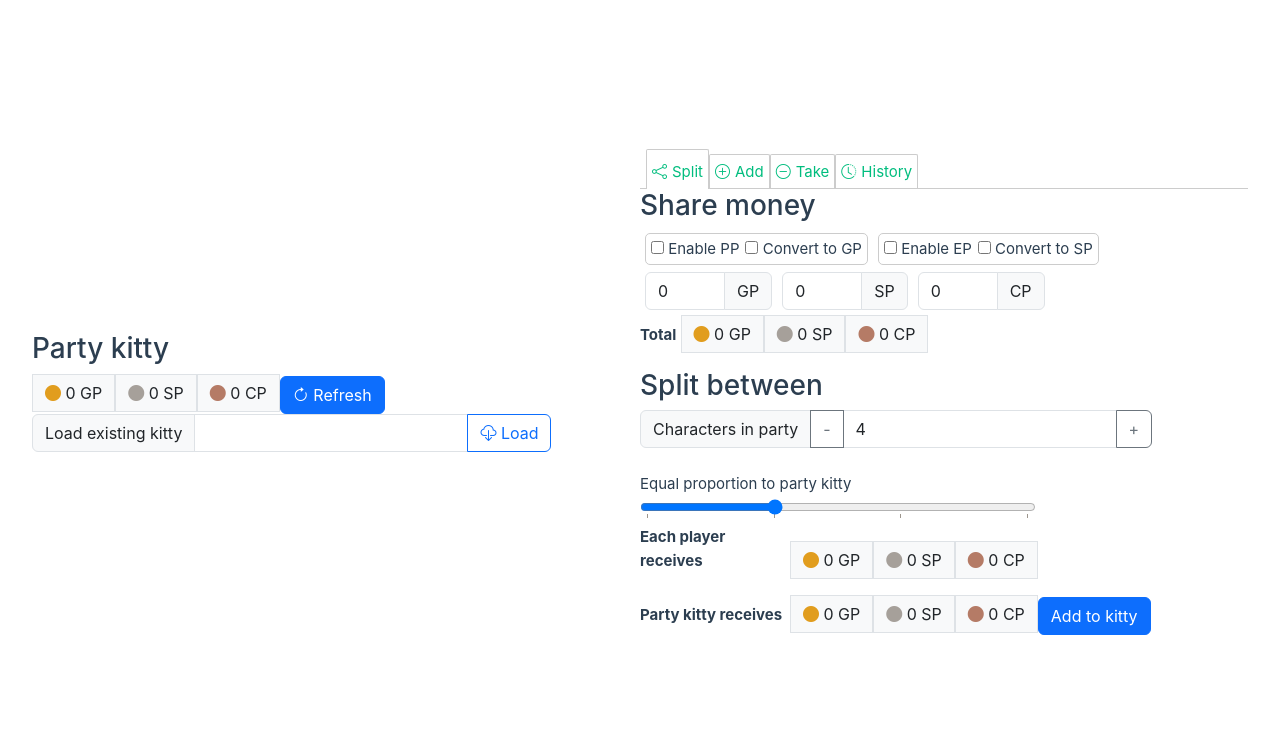
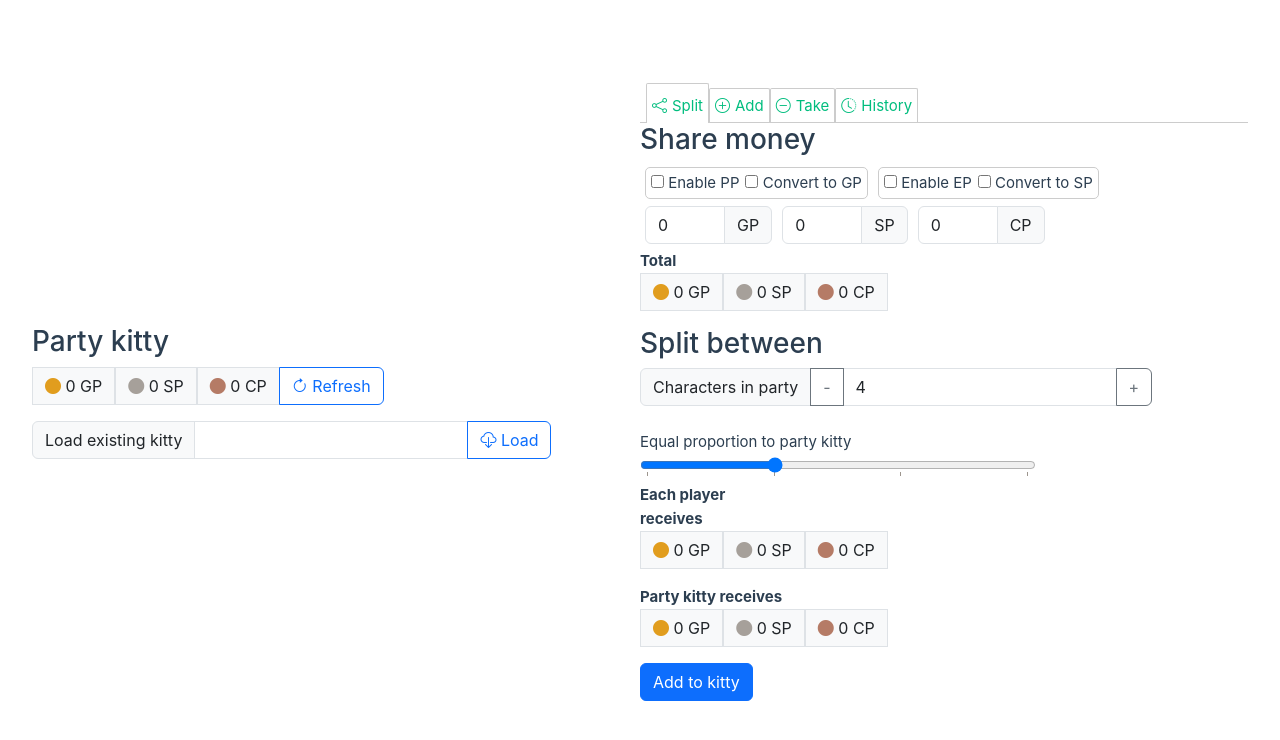
Before and after one commit to Trantion897/party-kitty, a Vue app: page / in a window 1280 px wide. Shown: the top 740 px of the page. Built offline with nearby package versions, Linux system fonts and the light colour scheme.

Commit message:
Integrate refresh button with MoneyDisplay component's slot

```diff
--- a/src/components/TheKitty.vue
+++ b/src/components/TheKitty.vue
@@ -13,8 +13,9 @@ const currencyStore = useCurrencyStore();
 <template>
 	<section>
 		<h3>Party kitty</h3>
-		<money-display :amount="kittyStore.total"></money-display>
-		<refresh-button></refresh-button>
+		<money-display :amount="kittyStore.total">
+			<refresh-button></refresh-button>
+		</money-display>
 		<load-kitty></load-kitty>
 	</section>
 </template>
--- a/src/components/pages/KittyHistory.vue
+++ b/src/components/pages/KittyHistory.vue
@@ -23,3 +23,9 @@ const kittyStore = useKittyStore();
         </ol>
     </section>
 </template>
+
+<style scoped>
+    ol li .mb-3 {
+        margin-bottom:0.3em !important;
+    }
+</style>
--- a/src/components/widgets/RefreshButton.vue
+++ b/src/components/widgets/RefreshButton.vue
@@ -8,5 +8,13 @@
 </script>
 
 <template>
-	<button type="button" class="refresh btn btn-primary bi bi-arrow-clockwise" @click="refresh">&nbsp;Refresh</button>
+	<button type="button" class="refresh btn btn-outline-primary bi bi-arrow-clockwise" @click="refresh"><span>&nbsp;Refresh</span></button>
 </template>
+
+<style scoped>
+    @media (max-width:30rem) {
+        .btn span {
+            display:none;
+        }
+    }
+</style>
--- a/src/components/widgets/currencyHandlers/MoneyDisplay.vue
+++ b/src/components/widgets/currencyHandlers/MoneyDisplay.vue
@@ -16,6 +16,7 @@ const usedCurrencies = computed(() => {
 </script>
 
 <template>
+	<div class="input-group mb-3">
 		<ol>
 			<!-- If we already have PP or EP in the bank, we should always show it. Maybe a usedCurrencies method in kitty.js -->
 			<li v-for="currency in usedCurrencies" class="input-group-text" :class="`currency-${currency}`">
@@ -24,6 +25,7 @@ const usedCurrencies = computed(() => {
 		</ol>
 		<span v-if="amount.note" class="note input-group-text">{{ amount.note }}</span>
 		<slot></slot>
+	</div>
 </template>
 
 <style scoped>
```
Lines whose indentation alone changed are shown as unchanged.
